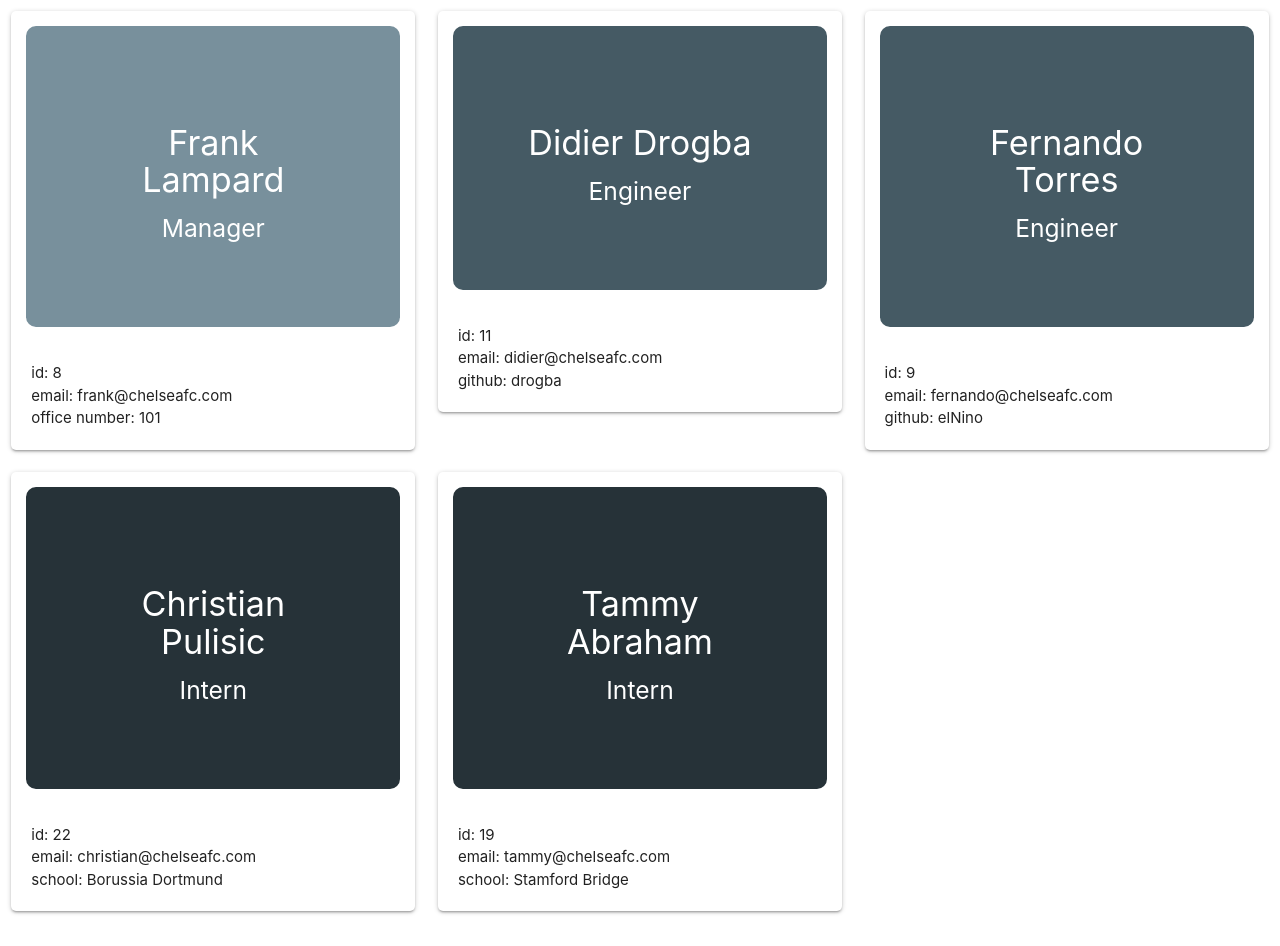
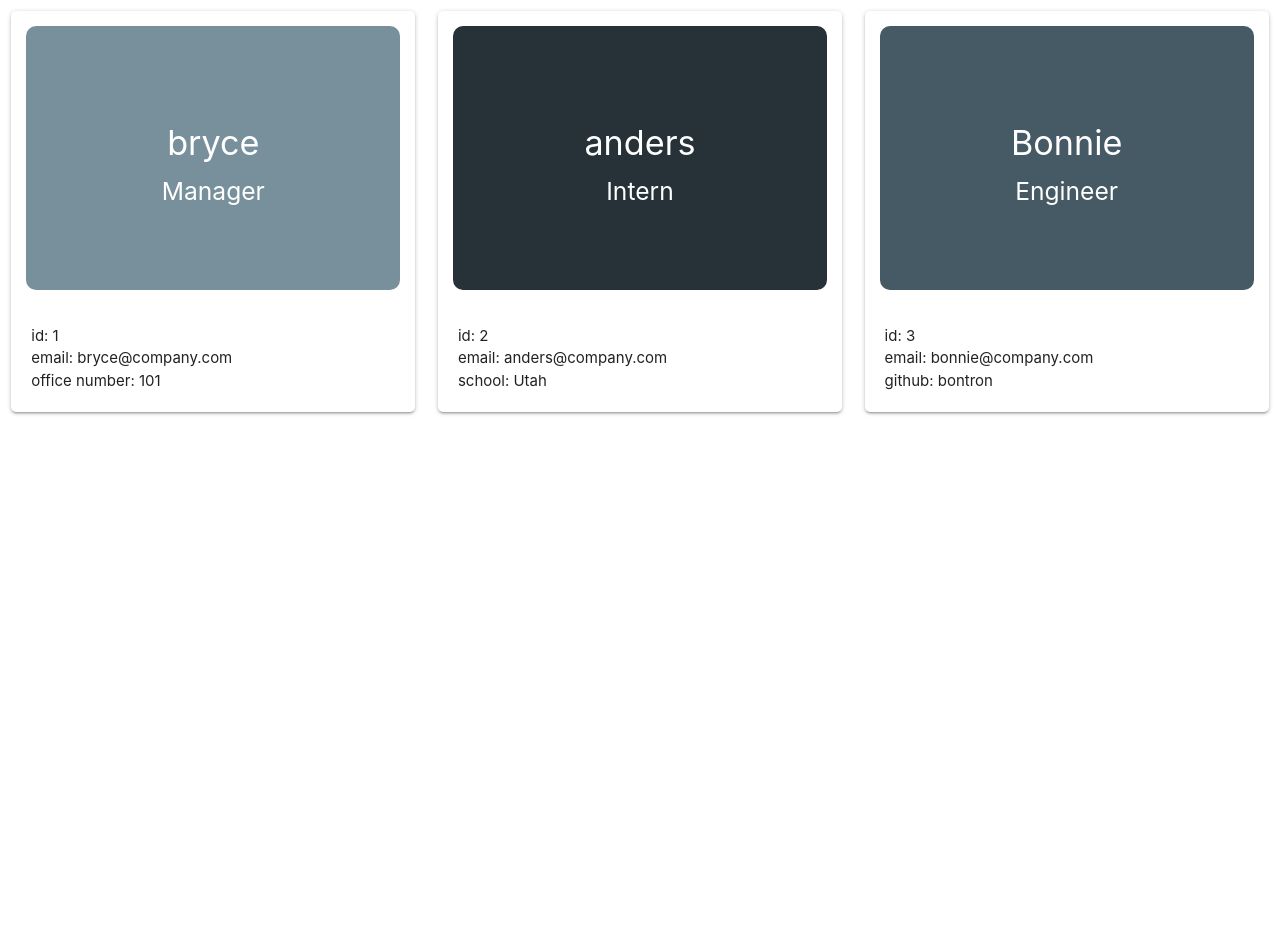
Before and after one commit to aarkitekkt/teamProfile, a website: page output/team.html in a window 1280 px wide. Shown: the part 191-1137 px from the top of the page. After the commit the page ends 800 px from the top, so only its background shows below. Drawn offline with nearby package versions, Linux system fonts and the light colour scheme.

Commit message:
updated README

```diff
--- a/output/team.html
+++ b/output/team.html
@@ -18,15 +18,32 @@
         <div class="card hoverable" style="border-radius: 5px;">
             <div class="blue-grey lighten-1 center-align white-text"
                 style="padding: 75px; border-radius: 25px; border: 15px solid white;">
-                <h4 id="name" style="margin-bottom: 15px;">Frank Lampard</h4>
+                <h4 id="name" style="margin-bottom: 15px;">bryce</h4>
                 <h5>Manager</h5>
 
             </div>
             <div class="card-content" style="padding: 5px 20px;">
                 <ul>
-                    <li id="id">id: 8</li>
-                    <li id="email">email: frank@chelseafc.com</li>
+                    <li id="id">id: 1</li>
+                    <li id="email">email: bryce@company.com</li>
                     <li id="github">office number: 101</li>
+                </ul>
+            </div>
+        </div>
+    </div>
+        <div class="col s12 m6 l4">
+        <div class="card hoverable" style="border-radius: 5px;">
+            <div class="blue-grey darken-4 center-align white-text"
+                style="padding: 75px; border-radius: 25px; border: 15px solid white;">
+                <h4 id="name" style="margin-bottom: 15px;">anders</h4>
+                <h5>Intern</h5>
+
+            </div>
+            <div class="card-content" style="padding: 5px 20px;">
+                <ul>
+                    <li id="id">id: 2</li>
+                    <li id="email">email: anders@company.com</li>
+                    <li id="github">school: Utah</li>
                 </ul>
             </div>
         </div>
@@ -35,66 +52,15 @@
         <div class="card hoverable" style="border-radius: 5px;">
             <div class="blue-grey darken-2 center-align white-text"
                 style="padding: 75px; border-radius: 25px; border: 15px solid white;">
-                <h4 id="name" style="margin-bottom: 15px;">Didier Drogba</h4>
+                <h4 id="name" style="margin-bottom: 15px;">Bonnie</h4>
                 <h5>Engineer</h5>
 
             </div>
             <div class="card-content" style="padding: 5px 20px;">
                 <ul>
-                    <li id="id">id: 11</li>
-                    <li id="email">email: didier@chelseafc.com</li>
-                    <li id="github">github: drogba</li>
-                </ul>
-            </div>
-        </div>
-    </div>
-    <div class="col s12 m6 l4">
-        <div class="card hoverable" style="border-radius: 5px;">
-            <div class="blue-grey darken-2 center-align white-text"
-                style="padding: 75px; border-radius: 25px; border: 15px solid white;">
-                <h4 id="name" style="margin-bottom: 15px;">Fernando Torres</h4>
-                <h5>Engineer</h5>
-
-            </div>
-            <div class="card-content" style="padding: 5px 20px;">
-                <ul>
-                    <li id="id">id: 9</li>
-                    <li id="email">email: fernando@chelseafc.com</li>
-                    <li id="github">github: elNino</li>
-                </ul>
-            </div>
-        </div>
-    </div>
-        <div class="col s12 m6 l4">
-        <div class="card hoverable" style="border-radius: 5px;">
-            <div class="blue-grey darken-4 center-align white-text"
-                style="padding: 75px; border-radius: 25px; border: 15px solid white;">
-                <h4 id="name" style="margin-bottom: 15px;">Christian Pulisic</h4>
-                <h5>Intern</h5>
-
-            </div>
-            <div class="card-content" style="padding: 5px 20px;">
-                <ul>
-                    <li id="id">id: 22</li>
-                    <li id="email">email: christian@chelseafc.com</li>
-                    <li id="github">school: Borussia Dortmund</li>
-                </ul>
-            </div>
-        </div>
-    </div>
-        <div class="col s12 m6 l4">
-        <div class="card hoverable" style="border-radius: 5px;">
-            <div class="blue-grey darken-4 center-align white-text"
-                style="padding: 75px; border-radius: 25px; border: 15px solid white;">
-                <h4 id="name" style="margin-bottom: 15px;">Tammy Abraham</h4>
-                <h5>Intern</h5>
-
-            </div>
-            <div class="card-content" style="padding: 5px 20px;">
-                <ul>
-                    <li id="id">id: 19</li>
-                    <li id="email">email: tammy@chelseafc.com</li>
-                    <li id="github">school: Stamford Bridge</li>
+                    <li id="id">id: 3</li>
+                    <li id="email">email: bonnie@company.com</li>
+                    <li id="github">github: bontron</li>
                 </ul>
             </div>
         </div>
```
Also changed, not shown: README.md, screengrabs/deployed.JPG (added), screengrabs/prompts.JPG (added), screengrabs/responsive.gif (added).
